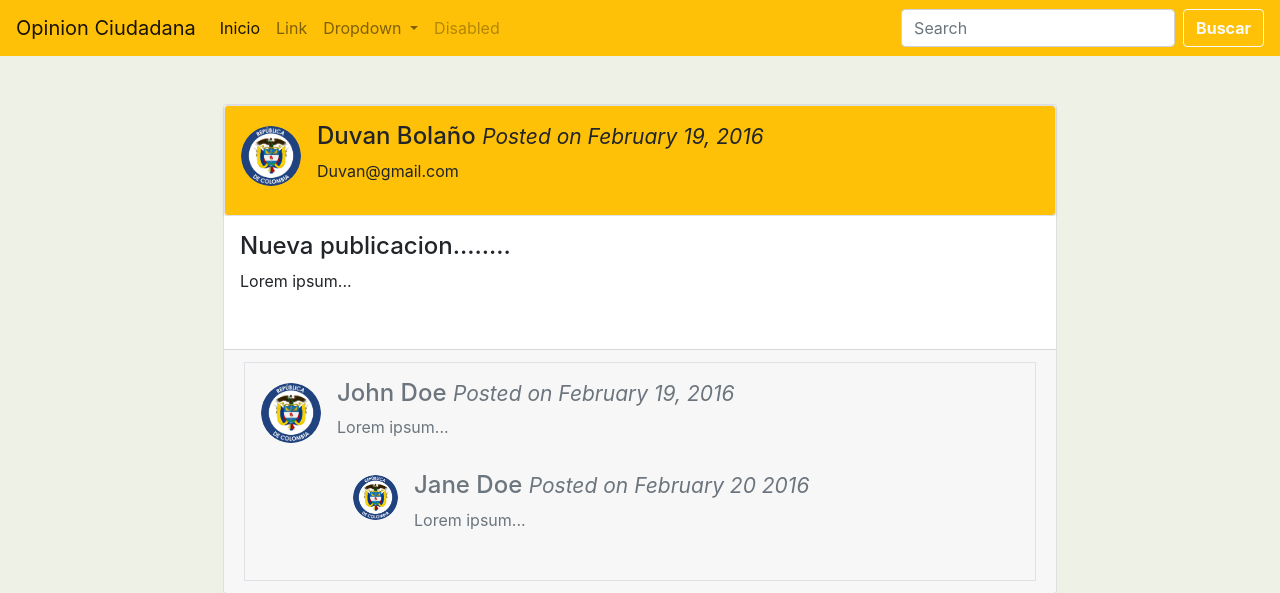
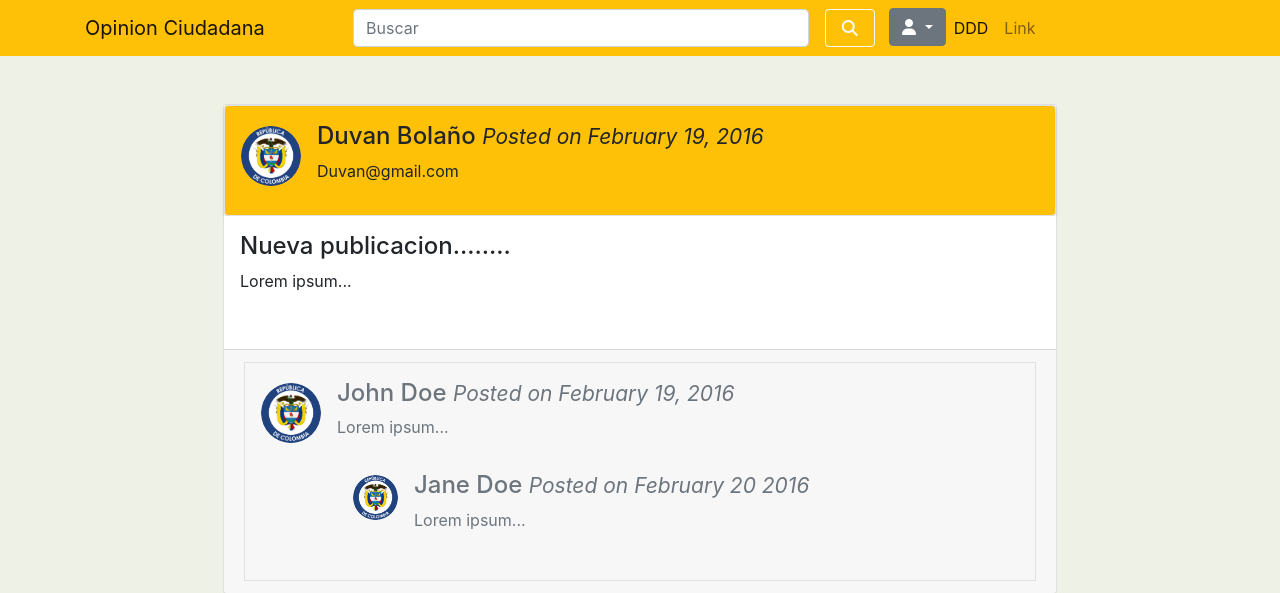
Before and after one commit to Frey182/opinion-ciudadana, a PHP site: page / in a window 1280 px wide. Shown: the top 593 px of the page. Run offline with PHP 8.4, Linux system fonts and the light colour scheme; some libraries are stand-ins or nearby versions.

Commit message:
se agrego la libreria de font awesome

```diff
--- a/view/header.php
+++ b/view/header.php
@@ -17,44 +17,56 @@
     <!-- Latest compiled JavaScript -->
     <script src="https://cdn.jsdelivr.net/npm/bootstrap@4.6.1/dist/js/bootstrap.bundle.min.js"></script>
 
-    <!-- CSS-->
-
+    <!-- Font Awesome-->
+    <script src="https://kit.fontawesome.com/853c6b208c.js" crossorigin="anonymous"></script>
 </head>
 <body style="background-color: #EEF2E6">
-    <nav class="navbar navbar-expand-lg navbar-light bg-warning">
-        <a class="navbar-brand" href="#">Opinion Ciudadana</a>
+    <nav class="navbar navbar-expand-lg navbar-light bg-warning w-100">
+        <div class="container">
+            <div class="row">
+                <div class="collapse navbar-collapse w-100" id="navbarSupportedContent">
+                    <div class="col col-md-4">
+                        <a class="navbar-brand mr-5" href="#">Opinion Ciudadana</a>
                             <button class="navbar-toggler" type="button" data-toggle="collapse" data-target="#navbarSupportedContent" aria-controls="navbarSupportedContent" aria-expanded="false" aria-label="Toggle navigation">
                                 <span class="navbar-toggler-icon"></span>
                             </button>
+                    </div>
+                    <div class="col col-md-8">
+                        <form class="form-inline my-2 my-lg-0 w-100 d-flex space-around">
+                            <div class="contebarra" style="width:90%">
+                                <input class="form-control  w-100" type="search" placeholder="Buscar" aria-label="Search">
+                            </div>
+                            <div class="conteiconobusqueda" style="width:10%">
+                                <button type="submit" class="btn btn-outline-light font-weight-bold w-100 ml-3"><i class="fa-solid fa-magnifying-glass"></i></button>
+                            </div>
+                        </form>
+                    </div>
+                    <div class="col col-md-4 d-flex space-around">
+                    <ul class="navbar-nav mr-auto">
+                            <li class="nav-item dropdown">
+                                <div class="dropdown">
+                                    <a class="btn btn-secondary dropdown-toggle" href="#" role="button" data-toggle="dropdown" aria-expanded="false">
+                                        <i class="fa-solid fa-user"></i>
+                                    </a>
 
-        <div class="collapse navbar-collapse" id="navbarSupportedContent">
-            <ul class="navbar-nav mr-auto">
+                                    <div class="dropdown-menu dropdown-menu-left">
+                                        <a class="dropdown-item" href="#">Action</a>
+                                        <a class="dropdown-item" href="#">Another action</a>
+                                        <a class="dropdown-item" href="#">Something else here</a>
+                                    </div>
+                                </div>
+                            </li>
                             <li class="nav-item active">
-                    <a class="nav-link" href="#">Inicio <span class="sr-only">(current)</span></a>
+                                <a class="nav-link" href="#">DDD<span class="sr-only">(current)</span></a>
                             </li>
                             <li class="nav-item">
                                 <a class="nav-link" href="#">Link</a>
                             </li>
-                <li class="nav-item dropdown">
-                    <a class="nav-link dropdown-toggle" href="#" role="button" data-toggle="dropdown" aria-expanded="false">
-                    Dropdown
-                    </a>
-                    <div class="dropdown-menu">
-                    <a class="dropdown-item" href="#">Action</a>
-                    <a class="dropdown-item" href="#">Another action</a>
-                    <div class="dropdown-divider"></div>
-                    <a class="dropdown-item" href="#">Something else here</a>
+
+                        </ul>
                     </div>
-                </li>
-                <li class="nav-item">
-                    <a class="nav-link disabled">Disabled</a>
-                </li>
-            </ul>
-            <form class="form-inline my-2 my-lg-0">
-                <input class="form-control mr-sm-2" type="search" placeholder="Search" aria-label="Search">
-
-                <button type="submit" class="btn btn-outline-light font-weight-bold">Buscar</button>
-            </form>
+                </div>
+            </div>
         </div>
     </nav>
     <div class="container p-5 w-75" style="height:100vh;">
```
Lines whose indentation alone changed are shown as unchanged.
